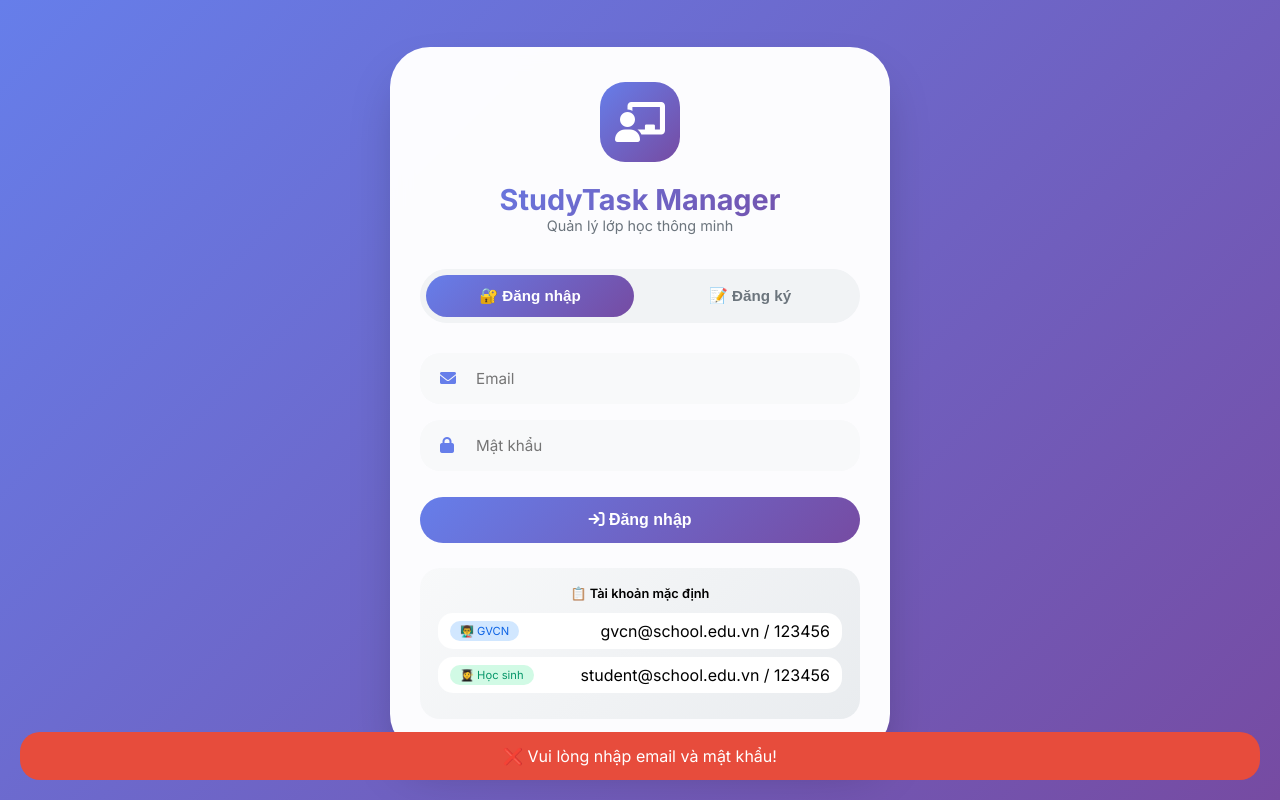
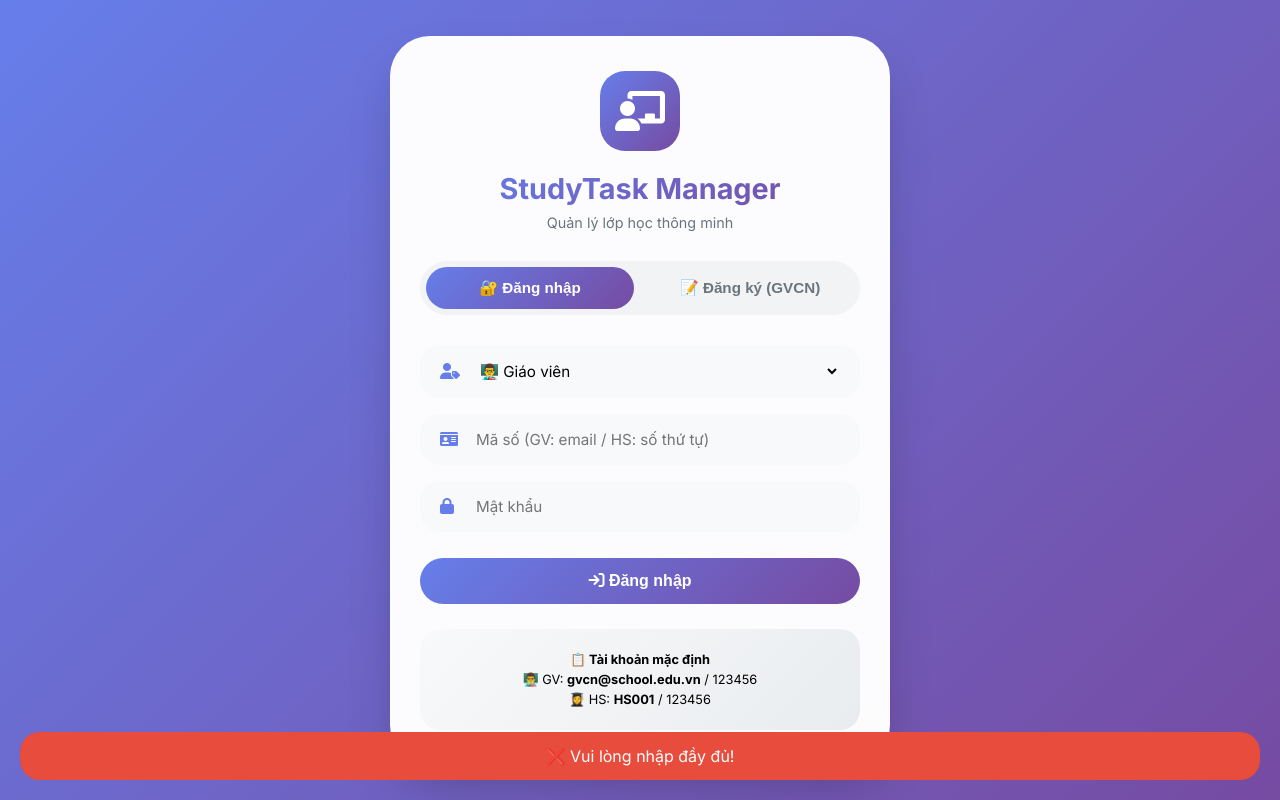
Before and after one commit to khoahocvietnam/studytask-manager, a website: page index.html in a window 1280 px wide. Both pictures are taken after a click on the button "Đăng nhập". Drawn offline with Linux system fonts and the light colour scheme.

Commit message:
index.html

```diff
--- a/index.html
+++ b/index.html
@@ -3,7 +3,7 @@
 <head>
     <meta charset="UTF-8">
     <meta name="viewport" content="width=device-width, initial-scale=1.0, maximum-scale=1.0, user-scalable=yes">
-    <title>StudyTask Manager - Quản lý lớp học thông minh</title>
+    <title>StudyTask Manager - Đăng nhập</title>
     <link href="https://fonts.googleapis.com/css2?family=Inter:wght@300;400;500;600;700;800&display=swap" rel="stylesheet">
     <link rel="stylesheet" href="https://cdnjs.cloudflare.com/ajax/libs/font-awesome/6.0.0-beta3/css/all.min.css">
     <style>
@@ -16,17 +16,14 @@
             align-items: center;
             justify-content: center;
             padding: 20px;
-            position: relative;
         }
-        .container { max-width: 500px; width: 100%; margin: 0 auto; }
-        .auth-card {
+        .container { max-width: 500px; width: 100%; }
+        .card {
             background: rgba(255,255,255,0.98);
-            backdrop-filter: blur(10px);
             border-radius: 40px;
             padding: 35px 30px;
             box-shadow: 0 25px 50px -12px rgba(0,0,0,0.25);
         }
-        .auth-header { text-align: center; margin-bottom: 35px; }
         .logo-icon {
             width: 80px; height: 80px;
             background: linear-gradient(135deg, #667eea, #764ba2);
@@ -37,43 +34,17 @@
             margin: 0 auto 20px;
         }
         .logo-icon i { font-size: 2.5rem; color: white; }
-        .auth-header h1 {
-            font-size: 1.8rem;
-            font-weight: 700;
-            background: linear-gradient(135deg, #667eea, #764ba2);
-            -webkit-background-clip: text;
-            -webkit-text-fill-color: transparent;
-        }
-        .auth-tabs {
-            display: flex;
-            gap: 12px;
-            margin-bottom: 30px;
-            background: #f1f3f5;
-            padding: 6px;
-            border-radius: 60px;
-        }
-        .tab-btn {
-            flex: 1;
-            padding: 12px 20px;
-            background: transparent;
-            border: none;
-            font-size: 0.95rem;
-            font-weight: 600;
-            border-radius: 50px;
-            cursor: pointer;
-            transition: all 0.3s ease;
-            color: #6c757d;
-        }
-        .tab-btn.active {
-            background: linear-gradient(135deg, #667eea, #764ba2);
-            color: white;
-        }
-        .auth-form { display: none; animation: fadeIn 0.4s ease; }
-        .auth-form.active { display: block; }
-        @keyframes fadeIn {
-            from { opacity: 0; transform: translateY(10px); }
-            to { opacity: 1; transform: translateY(0); }
-        }
+        h1 { text-align: center; font-size: 1.8rem; margin-bottom: 8px; background: linear-gradient(135deg, #667eea, #764ba2); -webkit-background-clip: text; -webkit-text-fill-color: transparent; }
+        .subtitle { text-align: center; color: #6c757d; font-size: 0.9rem; margin-bottom: 30px; }
+
+        .tabs { display: flex; gap: 12px; margin-bottom: 30px; background: #f1f3f5; padding: 6px; border-radius: 60px; }
+        .tab-btn { flex: 1; padding: 12px; background: transparent; border: none; font-size: 0.95rem; font-weight: 600; border-radius: 50px; cursor: pointer; color: #6c757d; }
+        .tab-btn.active { background: linear-gradient(135deg, #667eea, #764ba2); color: white; }
+
+        .form { display: none; animation: fadeIn 0.4s ease; }
+        .form.active { display: block; }
+        @keyframes fadeIn { from { opacity: 0; transform: translateY(10px); } to { opacity: 1; transform: translateY(0); } }
+
         .form-group {
             display: flex;
             align-items: center;
@@ -84,19 +55,10 @@
             margin-bottom: 16px;
             border: 2px solid transparent;
         }
-        .form-group:focus-within {
-            border-color: #667eea;
-            background: white;
-        }
+        .form-group:focus-within { border-color: #667eea; background: white; }
         .form-group i { color: #667eea; width: 24px; }
-        .form-group input, .form-group select {
-            flex: 1;
-            border: none;
-            background: none;
-            font-size: 0.95rem;
-            outline: none;
-            font-family: 'Inter', sans-serif;
-        }
+        .form-group input, .form-group select { flex: 1; border: none; background: none; font-size: 0.95rem; outline: none; font-family: 'Inter', sans-serif; }
+
         .btn-primary {
             width: 100%;
             padding: 14px;
@@ -109,262 +71,158 @@
             cursor: pointer;
             margin-top: 10px;
         }
-        .demo-accounts {
+        .btn-primary:hover { transform: translateY(-2px); box-shadow: 0 8px 25px rgba(102,126,234,0.4); }
+
+        .demo-info {
             margin-top: 25px;
             padding: 18px;
             background: linear-gradient(135deg, #f8f9fa, #e9ecef);
             border-radius: 20px;
             text-align: center;
+            font-size: 0.8rem;
         }
-        .demo-title { font-size: 0.8rem; font-weight: 600; margin-bottom: 12px; }
-        .demo-account-item {
-            display: flex;
-            align-items: center;
-            justify-content: space-between;
-            padding: 8px 12px;
-            background: white;
-            border-radius: 15px;
-            margin-bottom: 8px;
-            cursor: pointer;
-        }
-        .demo-role {
-            font-size: 0.7rem;
-            padding: 3px 10px;
-            border-radius: 20px;
-        }
-        .demo-role.teacher { background: #d1e7ff; color: #0c63e4; }
-        .demo-role.student { background: #d1fae5; color: #059669; }
-        .custom-notification {
+        .demo-info p { margin: 5px 0; }
+
+        .notification {
             position: fixed;
             bottom: 20px;
             left: 20px;
             right: 20px;
-            padding: 14px 20px;
+            padding: 14px;
             border-radius: 20px;
             text-align: center;
             z-index: 1001;
             animation: slideUp 0.3s ease;
         }
-        @keyframes slideUp {
-            from { transform: translateY(100px); opacity: 0; }
-            to { transform: translateY(0); opacity: 1; }
-        }
+        @keyframes slideUp { from { transform: translateY(100px); opacity: 0; } to { transform: translateY(0); opacity: 1; } }
     </style>
 </head>
 <body>
     <div class="container">
-        <div class="auth-card">
-            <div class="auth-header">
-                <div class="logo-icon"><i class="fas fa-chalkboard-user"></i></div>
-                <h1>StudyTask Manager</h1>
-                <p style="color:#6c757d; font-size:0.9rem;">Quản lý lớp học thông minh</p>
-            </div>
+        <div class="card">
+            <div class="logo-icon"><i class="fas fa-chalkboard-user"></i></div>
+            <h1>StudyTask Manager</h1>
+            <div class="subtitle">Quản lý lớp học thông minh</div>
 
-            <div class="auth-tabs">
+            <div class="tabs">
                 <button class="tab-btn active" onclick="switchTab('login')">🔐 Đăng nhập</button>
-                <button class="tab-btn" onclick="switchTab('register')">📝 Đăng ký</button>
+                <button class="tab-btn" onclick="switchTab('register')">📝 Đăng ký (GVCN)</button>
             </div>
 
             <!-- ĐĂNG NHẬP -->
-            <div id="loginForm" class="auth-form active">
-                <div class="form-group"><i class="fas fa-envelope"></i><input type="email" id="loginEmail" placeholder="Email"></div>
+            <div id="loginForm" class="form active">
+                <div class="form-group"><i class="fas fa-user-tag"></i>
+                    <select id="loginRole">
+                        <option value="teacher">👨‍🏫 Giáo viên</option>
+                        <option value="student">👩‍🎓 Học sinh</option>
+                    </select>
+                </div>
+                <div class="form-group"><i class="fas fa-id-card"></i><input type="text" id="loginId" placeholder="Mã số (GV: email / HS: số thứ tự)"></div>
                 <div class="form-group"><i class="fas fa-lock"></i><input type="password" id="loginPassword" placeholder="Mật khẩu"></div>
                 <button class="btn-primary" onclick="handleLogin()"><i class="fas fa-arrow-right-to-bracket"></i> Đăng nhập</button>
 
-                <div class="demo-accounts">
-                    <div class="demo-title">📋 Tài khoản mặc định</div>
-                    <div class="demo-account-item" onclick="fillDemo('gvcn@school.edu.vn', '123456')">
-                        <span class="demo-role teacher">👨‍🏫 GVCN</span>
-                        <span>gvcn@school.edu.vn / 123456</span>
-                    </div>
-                    <div class="demo-account-item" onclick="fillDemo('student@school.edu.vn', '123456')">
-                        <span class="demo-role student">👩‍🎓 Học sinh</span>
-                        <span>student@school.edu.vn / 123456</span>
-                    </div>
+                <div class="demo-info">
+                    <p><strong>📋 Tài khoản mặc định</strong></p>
+                    <p>👨‍🏫 GV: <strong>gvcn@school.edu.vn</strong> / 123456</p>
+                    <p>👩‍🎓 HS: <strong>HS001</strong> / 123456</p>
                 </div>
             </div>
 
-            <!-- ĐĂNG KÝ -->
-            <div id="registerForm" class="auth-form">
+            <!-- ĐĂNG KÝ (GVCN) -->
+            <div id="registerForm" class="form">
                 <div class="form-group"><i class="fas fa-user"></i><input type="text" id="regName" placeholder="Họ và tên"></div>
                 <div class="form-group"><i class="fas fa-envelope"></i><input type="email" id="regEmail" placeholder="Email"></div>
                 <div class="form-group"><i class="fas fa-lock"></i><input type="password" id="regPassword" placeholder="Mật khẩu (6 ký tự)"></div>
-                <div class="form-group"><i class="fas fa-user-tag"></i>
-                    <select id="regRole">
-                        <option value="teacher">👨‍🏫 Giáo viên chủ nhiệm</option>
-                        <option value="student">👩‍🎓 Học sinh</option>
-                    </select>
-                </div>
-                <div class="form-group" id="classCodeGroup" style="display:none;"><i class="fas fa-qrcode"></i><input type="text" id="regClassCode" placeholder="Mã lớp (GVCN cung cấp)"></div>
+                <div class="form-group"><i class="fas fa-school"></i><input type="text" id="regSchool" placeholder="Trường học"></div>
                 <button class="btn-primary" onclick="handleRegister()"><i class="fas fa-user-plus"></i> Đăng ký</button>
             </div>
         </div>
     </div>
 
     <script>
-        // ==================== KHỞI TẠO DỮ LIỆU ====================
-        // Lấy danh sách người dùng từ localStorage hoặc tạo mới
-        let users = JSON.parse(localStorage.getItem('studytask_users')) || [];
+        let users = JSON.parse(localStorage.getItem('users')) || [];
 
-        // Tạo tài khoản mặc định nếu chưa có
-        if (users.length === 0) {
+        // Tạo tài khoản mặc định
+        if(users.length === 0) {
             users = [
-                {
-                    id: '1',
-                    name: 'Cô Nguyễn Thị B',
-                    email: 'gvcn@school.edu.vn',
-                    password: '123456',
-                    role: 'teacher',
-                    classId: 'LOP10A1',
-                    createdAt: new Date().toISOString()
-                },
-                {
-                    id: '2',
-                    name: 'Nguyễn Văn A',
-                    email: 'student@school.edu.vn',
-                    password: '123456',
-                    role: 'student',
-                    classId: 'LOP10A1',
-                    createdAt: new Date().toISOString()
-                }
+                { id: '1', name: 'Cô Nguyễn Thị B', email: 'gvcn@school.edu.vn', password: '123456', role: 'teacher', school: 'THPT A', classId: 'LOP10A1', className: '10A1', classCode: '10A1-2024' },
+                { id: '2', name: 'Nguyễn Văn A', email: '', password: '123456', role: 'student', studentId: 'HS001', classId: 'LOP10A1', className: '10A1' }
             ];
-            localStorage.setItem('studytask_users', JSON.stringify(users));
+            localStorage.setItem('users', JSON.stringify(users));
         }
 
-        // ==================== HÀM CHỨC NĂNG ====================
-        function showNotification(message, type = 'success') {
-            const oldNotif = document.querySelector('.custom-notification');
-            if (oldNotif) oldNotif.remove();
-
-            const notif = document.createElement('div');
-            notif.className = 'custom-notification';
-            notif.style.background = type === 'error' ? '#e74c3c' : '#27ae60';
-            notif.style.color = 'white';
-            notif.innerHTML = (type === 'error' ? '❌ ' : '✅ ') + message;
-            document.body.appendChild(notif);
-            setTimeout(() => notif.remove(), 3000);
+        function showNotification(msg, isError = false) {
+            let n = document.createElement('div'); n.className = 'notification';
+            n.style.background = isError ? '#e74c3c' : '#27ae60';
+            n.style.color = 'white';
+            n.innerHTML = `${isError ? '❌' : '✅'} ${msg}`;
+            document.body.appendChild(n);
+            setTimeout(() => n.remove(), 3000);
         }
 
         function switchTab(tab) {
             const loginForm = document.getElementById('loginForm');
             const registerForm = document.getElementById('registerForm');
             const tabs = document.querySelectorAll('.tab-btn');
-
-            if (tab === 'login') {
-                loginForm.classList.add('active');
-                registerForm.classList.remove('active');
-                tabs[0].classList.add('active');
-                tabs[1].classList.remove('active');
+            if(tab === 'login') {
+                loginForm.classList.add('active'); registerForm.classList.remove('active');
+                tabs[0].classList.add('active'); tabs[1].classList.remove('active');
             } else {
-                loginForm.classList.remove('active');
-                registerForm.classList.add('active');
-                tabs[0].classList.remove('active');
-                tabs[1].classList.add('active');
+                loginForm.classList.remove('active'); registerForm.classList.add('active');
+                tabs[0].classList.remove('active'); tabs[1].classList.add('active');
             }
         }
 
-        // Theo dõi role để hiện/ẩn mã lớp
-        const roleSelect = document.getElementById('regRole');
-        if (roleSelect) {
-            roleSelect.addEventListener('change', function() {
-                const classCodeGroup = document.getElementById('classCodeGroup');
-                classCodeGroup.style.display = this.value === 'student' ? 'flex' : 'none';
-            });
-        }
-
-        // Điền tài khoản demo
-        function fillDemo(email, password) {
-            document.getElementById('loginEmail').value = email;
-            document.getElementById('loginPassword').value = password;
-            showNotification('Đã điền thông tin đăng nhập!');
-        }
-
-        // XỬ LÝ ĐĂNG NHẬP
         function handleLogin() {
-            const email = document.getElementById('loginEmail').value.trim();
+            const role = document.getElementById('loginRole').value;
+            const loginId = document.getElementById('loginId').value.trim();
             const password = document.getElementById('loginPassword').value;
 
-            if (!email || !password) {
-                showNotification('Vui lòng nhập email và mật khẩu!', 'error');
-                return;
+            if(!loginId || !password) { showNotification('Vui lòng nhập đầy đủ!', true); return; }
+
+            let user;
+            if(role === 'teacher') {
+                user = users.find(u => u.role === 'teacher' && u.email === loginId && u.password === password);
+            } else {
+                user = users.find(u => u.role === 'student' && u.studentId === loginId && u.password === password);
             }
 
-            // Tìm user trong danh sách
-            const user = users.find(u => u.email === email && u.password === password);
+            if(!user) { showNotification('Sai mã số hoặc mật khẩu!', true); return; }
 
-            if (!user) {
-                showNotification('Sai email hoặc mật khẩu!', 'error');
-                return;
-            }
-
-            // Lưu thông tin user đã đăng nhập
             const { password: _, ...userWithoutPassword } = user;
             localStorage.setItem('currentUser', JSON.stringify(userWithoutPassword));
-
-            showNotification('Đăng nhập thành công! Đang chuyển hướng...');
-
+            showNotification('Đăng nhập thành công!');
             setTimeout(() => {
-                if (user.role === 'teacher') {
-                    window.location.href = 'teacher.html';
-                } else {
-                    window.location.href = 'student.html';
-                }
+                if(user.role === 'teacher') window.location.href = 'teacher.html';
+                else window.location.href = 'student.html';
             }, 1000);
         }
 
-        // XỬ LÝ ĐĂNG KÝ
         function handleRegister() {
             const name = document.getElementById('regName').value.trim();
             const email = document.getElementById('regEmail').value.trim();
             const password = document.getElementById('regPassword').value;
-            const role = document.getElementById('regRole').value;
-            const classCode = document.getElementById('regClassCode').value.trim();
+            const school = document.getElementById('regSchool').value.trim();
 
-            // Kiểm tra thông tin
-            if (!name || !email || !password) {
-                showNotification('Vui lòng nhập đầy đủ thông tin!', 'error');
-                return;
-            }
+            if(!name || !email || !password) { showNotification('Vui lòng nhập đầy đủ!', true); return; }
+            if(password.length < 6) { showNotification('Mật khẩu phải có ít nhất 6 ký tự!', true); return; }
+            if(users.find(u => u.email === email)) { showNotification('Email đã tồn tại!', true); return; }
 
-            if (password.length < 6) {
-                showNotification('Mật khẩu phải có ít nhất 6 ký tự!', 'error');
-                return;
-            }
-
-            if (role === 'student' && !classCode) {
-                showNotification('Học sinh cần nhập mã lớp!', 'error');
-                return;
-            }
-
-            // Kiểm tra email đã tồn tại
-            const existingUser = users.find(u => u.email === email);
-            if (existingUser) {
-                showNotification('Email đã được đăng ký!', 'error');
-                return;
-            }
-
-            // Tạo tài khoản mới
             const newUser = {
                 id: Date.now().toString(),
                 name: name,
                 email: email,
                 password: password,
-                role: role,
-                classId: role === 'student' ? classCode : `LOP${Date.now().toString().slice(-4)}`,
-                createdAt: new Date().toISOString()
+                role: 'teacher',
+                school: school,
+                classId: null,
+                className: null,
+                classCode: null
             };
-
             users.push(newUser);
-            localStorage.setItem('studytask_users', JSON.stringify(users));
-
+            localStorage.setItem('users', JSON.stringify(users));
             showNotification('Đăng ký thành công! Vui lòng đăng nhập.');
-
-            // Chuyển sang tab đăng nhập và điền email
-            setTimeout(() => {
-                switchTab('login');
-                document.getElementById('loginEmail').value = email;
-                document.getElementById('loginPassword').value = '';
-            }, 1500);
+            setTimeout(() => switchTab('login'), 1500);
         }
     </script>
 </body>
```
